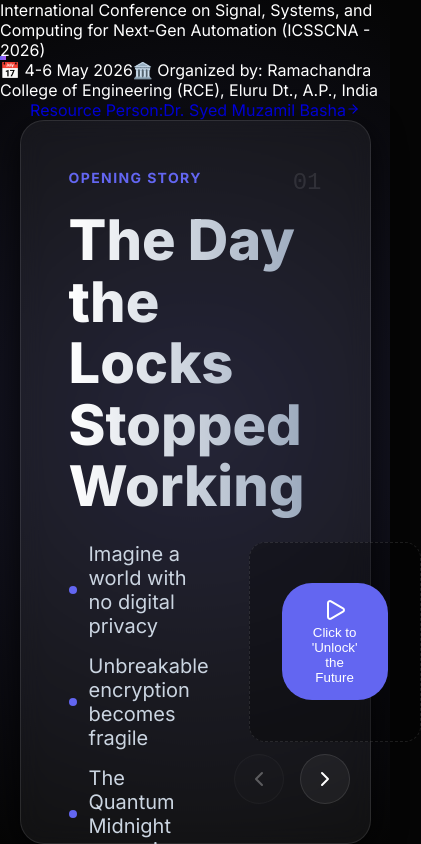
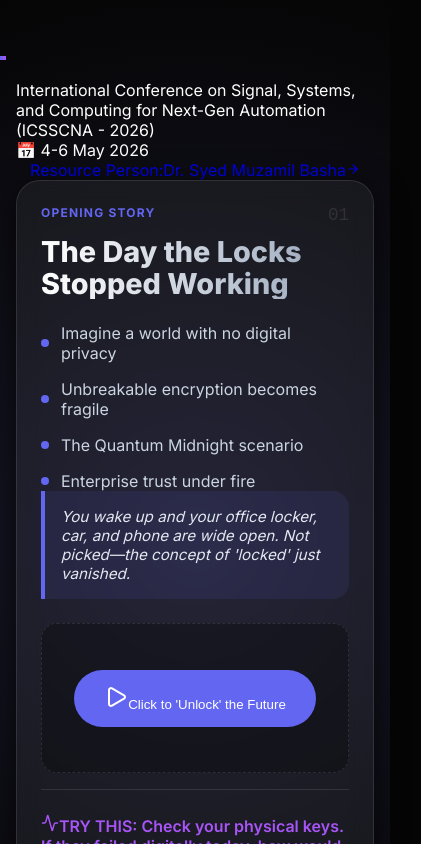
Before and after one commit to muzabasha/keynote, a Next.js app: page / in a window 390 px wide. Shown: the top 844 px of the page, 421 px wide, since content can reach past the window. Built offline with nearby package versions, Linux system fonts and the light colour scheme.

Commit message:
Implement full responsive design for all screen sizes

```diff
--- a/src/app/globals.css
+++ b/src/app/globals.css
@@ -60,12 +60,13 @@ body {
 }
 
 .slide-title {
-  font-size: 3.5rem;
+  font-size: clamp(1.5rem, 6vw, 3.5rem);
   font-weight: 800;
   background: linear-gradient(to right, #fff, #94a3b8);
   -webkit-background-clip: text;
   -webkit-text-fill-color: transparent;
   line-height: 1.1;
+  margin-bottom: 0.5rem;
 }
 
 .slide-content {
@@ -197,3 +198,100 @@ body {
   from { opacity: 0; transform: translateY(20px); }
   to { opacity: 1; transform: translateY(0); }
 }
+
+/* Responsive Overrides */
+@media (max-width: 1024px) {
+  .slide-card {
+    padding: 32px;
+    min-height: auto;
+    height: calc(100vh - 120px);
+    margin-top: 60px;
+  }
+
+  .slide-title {
+    font-size: 2.5rem;
+  }
+}
+
+@media (max-width: 768px) {
+  body {
+    overflow: auto; /* Allow scrolling on small screens if content overflows */
+  }
+
+  .presentation-container {
+    height: auto;
+    min-height: 100vh;
+    padding: 80px 16px 100px 16px;
+    justify-content: flex-start;
+  }
+
+  .slide-card {
+    width: 100%;
+    padding: 24px;
+    min-height: auto;
+    height: auto;
+    gap: 16px;
+    margin-top: 0;
+  }
+
+  .slide-content {
+    grid-template-columns: 1fr;
+    gap: 24px;
+  }
+
+  .bullet-item {
+    font-size: 1rem;
+  }
+
+  .story-box {
+    font-size: 0.95rem;
+    padding: 16px;
+  }
+
+  .footer-info {
+    grid-template-columns: 1fr;
+    text-align: left;
+  }
+
+  .insight-box {
+    text-align: left;
+  }
+
+  .nav-controls {
+    bottom: 20px;
+    right: 20px;
+    left: 20px;
+    justify-content: space-between;
+  }
+
+  .nav-btn {
+    width: 44px;
+    height: 44px;
+  }
+
+  .slide-number {
+    top: 24px;
+    right: 24px;
+    font-size: 1.1rem;
+  }
+
+  /* Hide conference location on mobile to save space */
+  .conf-location {
+    display: none;
+  }
+}
+
+@media (max-width: 480px) {
+  .slide-title {
+    font-size: 1.8rem;
+  }
+
+  .slide-section {
+    font-size: 0.75rem;
+  }
+
+  .interactive-area {
+    padding: 16px;
+    min-height: 150px;
+  }
+}
--- a/src/components/Presentation.tsx
+++ b/src/components/Presentation.tsx
@@ -66,12 +66,12 @@ export default function Presentation() {
     <main className="presentation-container">
       {/* Conference Header */}
       <div className="absolute top-0 left-0 right-0 py-3 px-8 text-center border-b border-white/5 bg-black/40 backdrop-blur-md z-[101]">
-        <div className="text-[10px] uppercase tracking-[0.3em] text-accent font-bold mb-1">
+        <div className="text-[9px] sm:text-[10px] uppercase tracking-[0.2em] sm:tracking-[0.3em] text-accent font-bold mb-1">
           International Conference on Signal, Systems, and Computing for Next-Gen Automation (ICSSCNA - 2026)
         </div>
-        <div className="text-[9px] text-gray-400 flex justify-center gap-6 font-mono">
+        <div className="text-[8px] sm:text-[9px] text-gray-400 flex justify-center gap-2 sm:gap-6 font-mono">
           <span>📅 4-6 May 2026</span>
-          <span>🏛️ Organized by: Ramachandra College of Engineering (RCE), Eluru Dt., A.P., India</span>
+          <span className="conf-location">🏛️ Organized by: Ramachandra College of Engineering (RCE), Eluru Dt., A.P., India</span>
         </div>
       </div>
 
```
